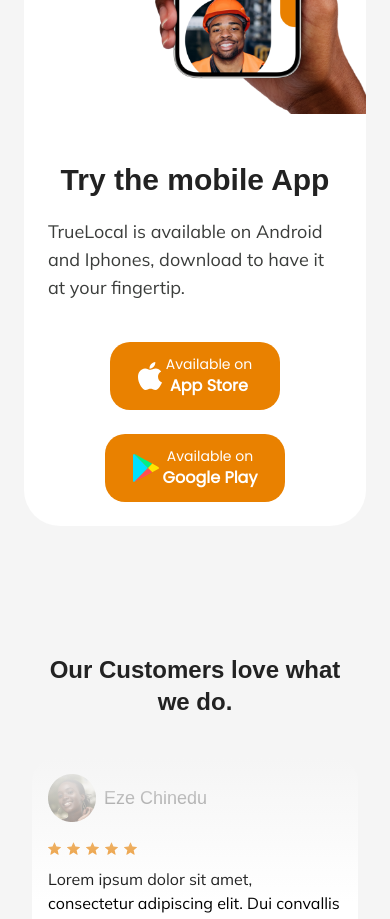
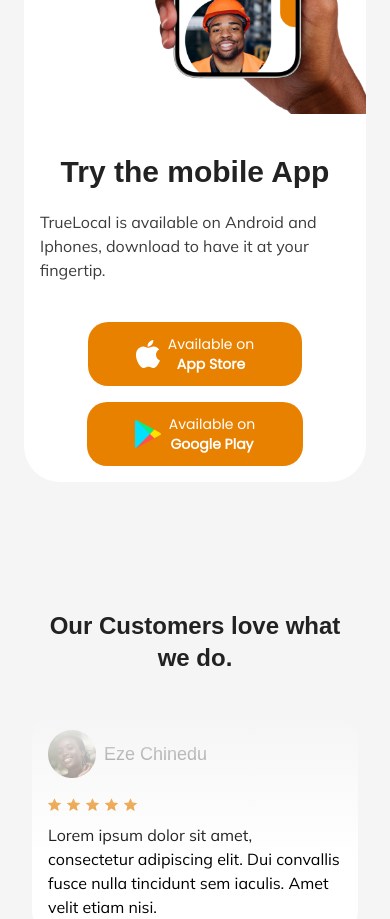
Before and after one commit to JustShuaib/123-test, a React (Vite) app: page / in a window 390 px wide. Shown: the part 4640-5559 px from the top of the page. Built offline with nearby package versions, Linux system fonts and the light colour scheme; a web font is replaced by a local one.

Commit message:
Mobile view for app

```diff
--- a/src/components/MobileApp.tsx
+++ b/src/components/MobileApp.tsx
@@ -4,26 +4,26 @@
 
 const MobileApp = () => {
   return (
-    <div className="mx-6 mb-32 mt-80 grid justify-between rounded-36 gap-6 bg-white md:mx-auto md:mt-44 md:w-2/3 md:grid-cols-2 md:gap-10 md:p-10 md:pr-0 md:pb-0">
-      <div className="p-6 md:p-0">
+    <div className="mx-6 mb-32 mt-80 grid justify-between gap-6 rounded-36 bg-white md:mx-auto md:mt-44 md:w-2/3 md:grid-cols-2 md:gap-10 md:p-10 md:pr-0 md:pb-0">
+      <div className="p-4 md:p-0">
         <p className="text-center font-bai-jamjuree text-3xl font-semibold text-text md:text-left md:text-4xl">
           Try the mobile App
         </p>
-        <p className="mt-5 mb-10 text-lg text-light-text">
+        <p className="mt-5 mb-10 text-base text-light-text md:text-lg">
           TrueLocal is available on Android and Iphones, download to have it at
           your fingertip.
         </p>
         <ul
           role="group"
-          className="flex flex-col items-center gap-6 md:flex-row"
+          className="flex flex-col items-center gap-4 md:flex-row md:gap-6"
         >
           {["App Store", "Google Play"].map((item, index) => (
             <li key={index}>
-              <button className="flex items-center gap-x-1 rounded-20 bg-primary py-3 px-7 font-poppins font-medium text-white">
+              <button className="flex items-center gap-x-2 rounded-20 bg-primary py-3 px-12 font-poppins font-medium text-white md:gap-x-1 md:px-7">
                 {item === "App Store" ? <Apple /> : <PlayStore />}
                 <span className="text-sm">
                   Available on{" "}
-                  <span className="block text-base font-bold md:inline-block">
+                  <span className="block text-sm font-bold md:inline-block md:text-base">
                     {item}
                   </span>
                 </span>
```
